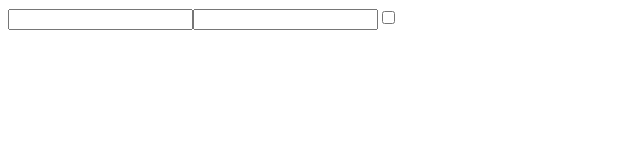
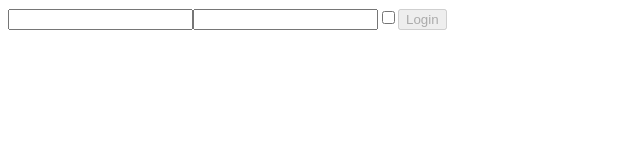
Before and after one commit to svenLrn/react, a React (Vite) app in the folder my-app/: page / in a window 1280 px wide. Shown: the top 160 px of the page, without its empty margins (0-640 px from the left). Built offline with nearby package versions, Linux system fonts and the light colour scheme.

Commit message:
ex 43 is done

```diff
--- a/my-app/src/Login.jsx
+++ b/my-app/src/Login.jsx
@@ -1,6 +1,6 @@
 import { useState } from "react"
 
-export function Login(){
+export function Login({onLogin}){
 
     const [data, setData] = useState({
         login: '',
@@ -27,6 +27,7 @@ export function Login(){
             <input name="login" type="text" value={data.login} onChange={handleInput} />
             <input name="password" type="password" value={data.password} onChange={handleInput}/>
             <input name="remember" type="checkbox" checked ={data.remember} onChange={handleInput}/>
+            <button onClick={onLogin} disabled={!data.login || !data.password}>Login</button>
         </div>
     )
 }
```
